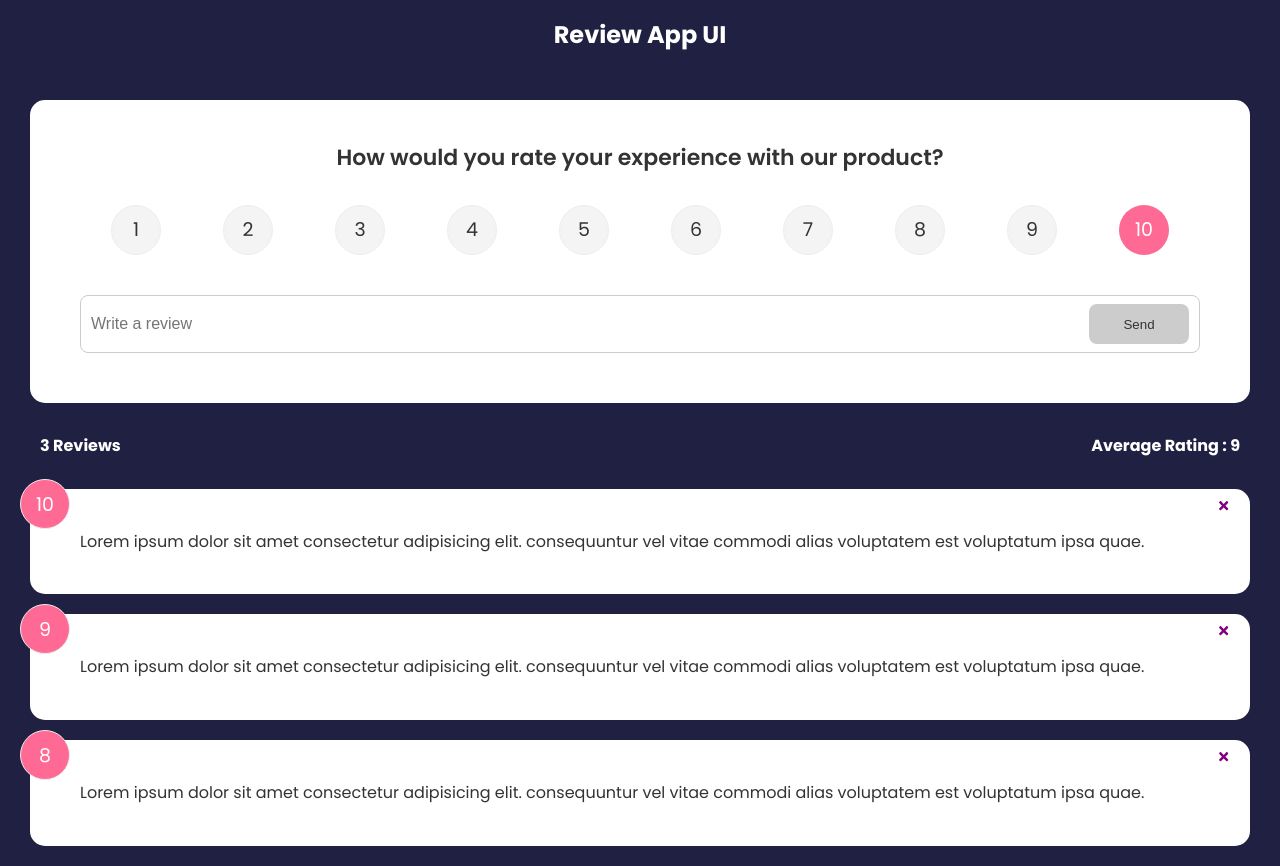
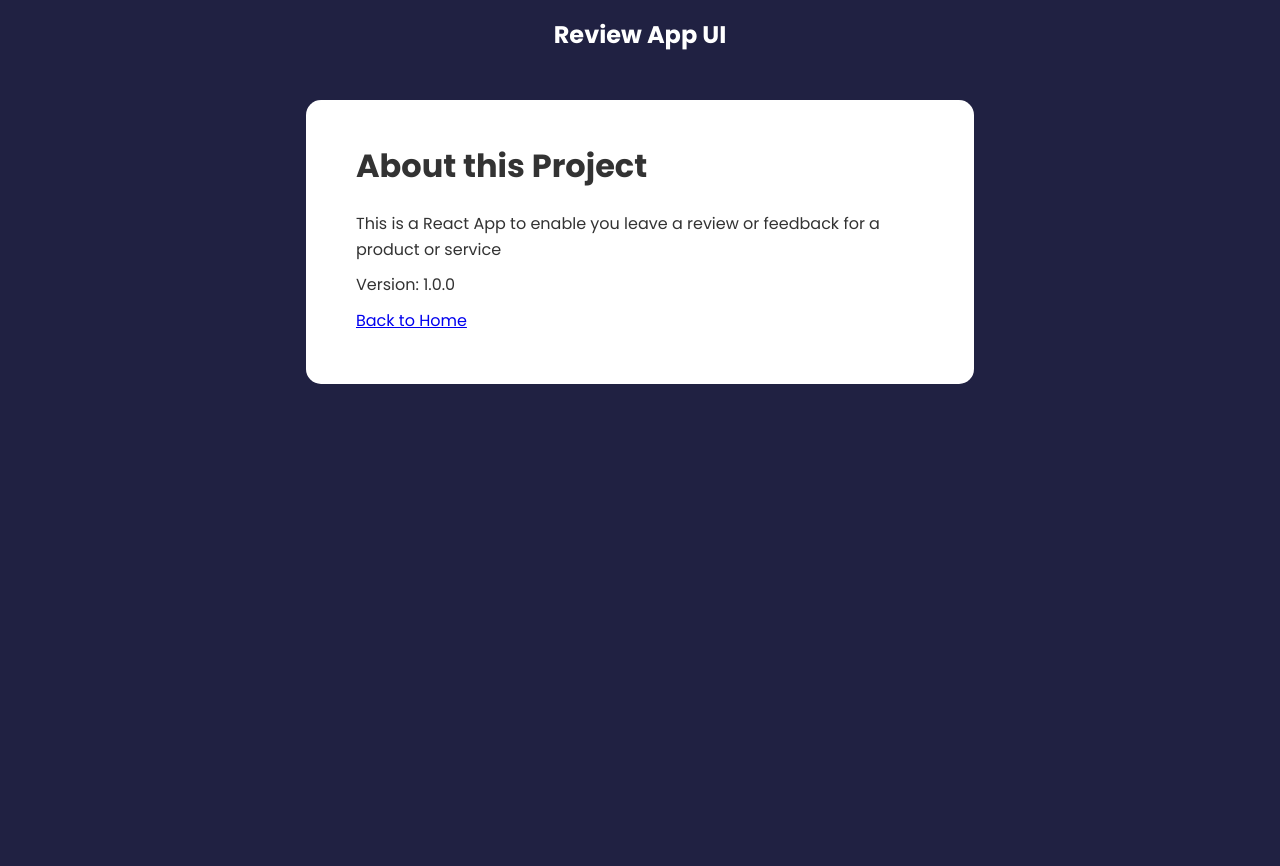
Before and after one commit to Iredafe/review-app, a React (Create React App) app: page /about in a window 1280 px wide. After the commit the page ends 800 px from the top, so only its background shows below. Built offline with nearby package versions, Linux system fonts and the light colour scheme.

Commit message:
routing added

```diff
--- a/src/App.js
+++ b/src/App.js
@@ -1,4 +1,5 @@
 import { v4 as uuid } from 'uuid';
+import { BrowserRouter as Router, Route, Routes } from 'react-router-dom';
 import React from 'react';
 import Header from './components/Header';
 import ReviewList from './components/ReviewList';
@@ -6,6 +7,7 @@
 import { useState } from 'react';
 import ReviewForm from './components/ReviewForm';
 import ReviewStats from './components/ReviewStats';
+import AboutPage from './pages/AboutPage';
 
 function App() {
   const [review, setReview] = useState(ReviewData);
@@ -18,17 +20,29 @@
 
   const addReviewItem = (newReview) => {
     newReview.id = uuid();
-    console.log({ newReview });
     setReview([newReview, ...review]);
   };
   return (
-    <>
+    <Router>
       <Header />
-      <ReviewForm review={review} handleAdd={addReviewItem} />
-      <ReviewStats review={review} />
-      <ReviewList review={review} handleDelete={deleteReviewItem} />
-      <div className='container'></div>
-    </>
+      <div className='container'>
+        <Routes>
+          <Route
+            exact
+            path='/'
+            element={
+              <>
+                <ReviewForm review={review} handleAdd={addReviewItem} />
+                <ReviewStats review={review} />
+                <ReviewList review={review} handleDelete={deleteReviewItem} />
+              </>
+            }
+          ></Route>
+
+          <Route path='/about' element={<AboutPage />} />
+        </Routes>
+      </div>
+    </Router>
   );
 }
 
--- a/src/components/ReviewList.jsx
+++ b/src/components/ReviewList.jsx
@@ -1,4 +1,3 @@
-import { motion, AnimatePresence } from 'framer-motion';
 import ReviewItem from './ReviewItem';
 import React from 'react';
 function ReviewList({ review, handleDelete }) {
--- /dev/null
+++ b/src/pages/AboutPage.jsx
@@ -0,0 +1,23 @@
+import React from 'react';
+import Card from '../components/shared/Card';
+
+const AboutPage = () => {
+  return (
+    <Card>
+      <div className='about'>
+        <h1>About this Project</h1>
+        <p>
+          This is a React App to enable you leave a review or feedback for a
+          product or service
+        </p>
+
+        <p>Version: 1.0.0</p>
+        <p>
+          <a href='/'>Back to Home</a>
+        </p>
+      </div>
+    </Card>
+  );
+};
+
+export default AboutPage;
```
